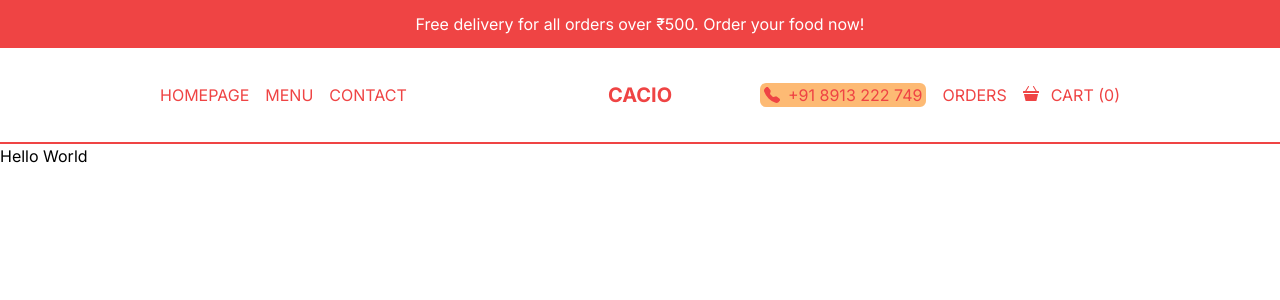
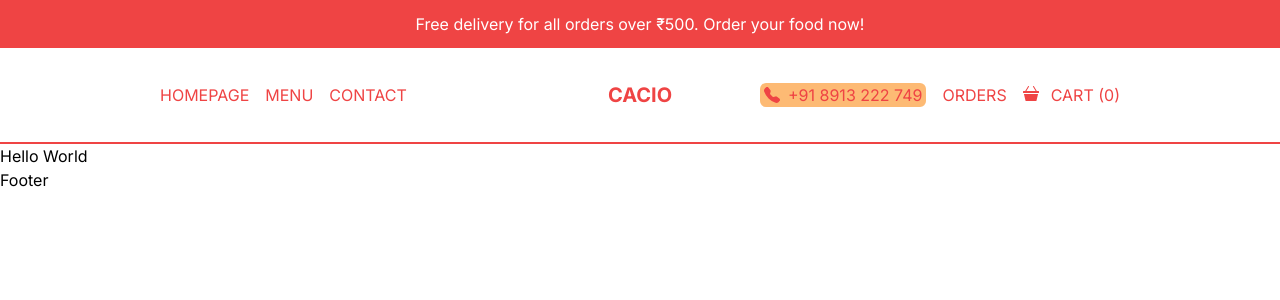
Before and after one commit to anoopraju31/restaurant-food-delivery-app, a Next.js app: page / in a window 1280 px wide. Shown: the top 300 px of the page. Built offline with nearby package versions, Linux system fonts and the light colour scheme.

Commit message:
Footer component - initial

```diff
--- a/src/app/layout.tsx
+++ b/src/app/layout.tsx
@@ -1,4 +1,4 @@
-import { Navbar, Notification } from '@/components'
+import { Footer, Navbar, Notification } from '@/components'
 import './globals.css'
 import type { Metadata } from 'next'
 import { Inter } from 'next/font/google'
@@ -21,6 +21,7 @@ export default function RootLayout({
 				<Notification />
 				<Navbar />
 				{children}
+				<Footer />
 			</body>
 		</html>
 	)
--- /dev/null
+++ b/src/components/Footer.tsx
@@ -0,0 +1,7 @@
+import React from 'react'
+
+const Footer = () => {
+	return <div>Footer</div>
+}
+
+export default Footer
--- a/src/components/index.ts
+++ b/src/components/index.ts
@@ -2,3 +2,4 @@ export { default as Notification } from './Notification'
 export { default as Navbar } from './Navbar'
 export { default as Menu } from './Menu'
 export { default as CartIcon } from './CartIcon'
+export { default as Footer } from './Footer'
```
